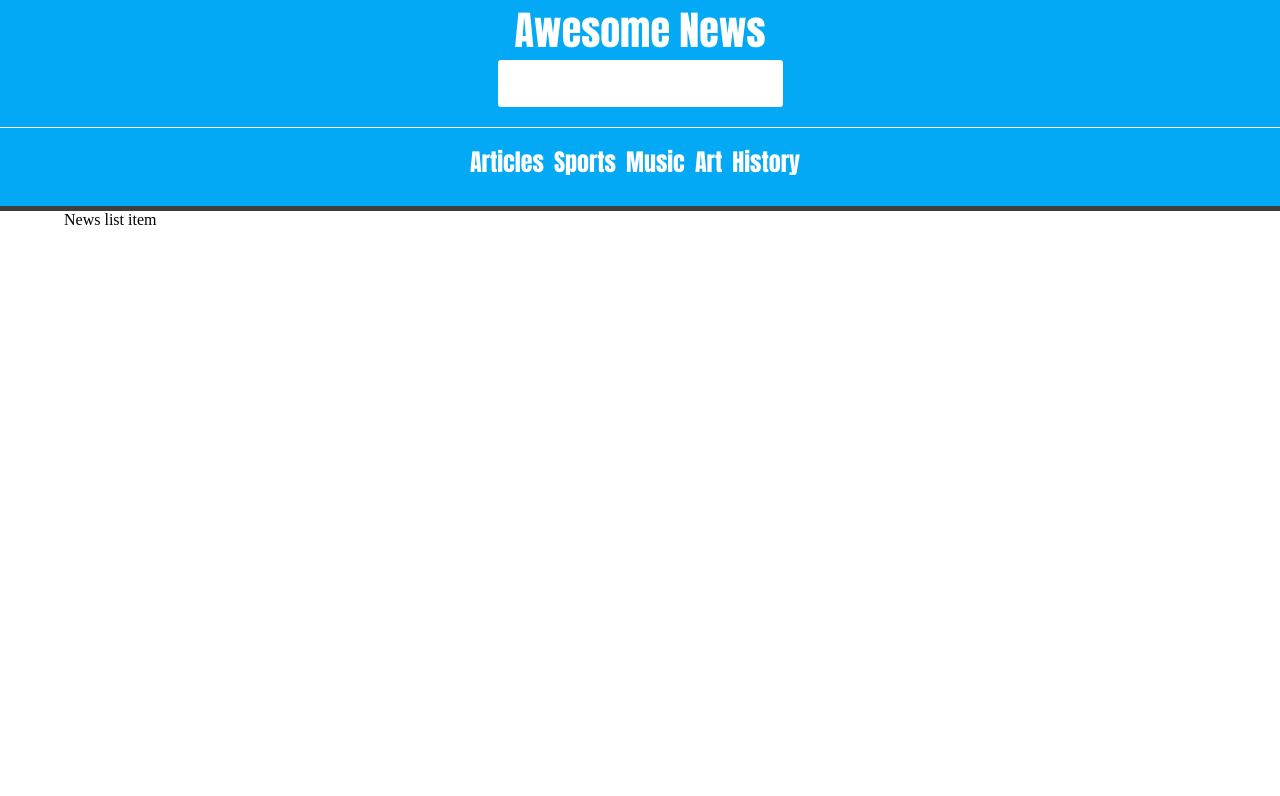
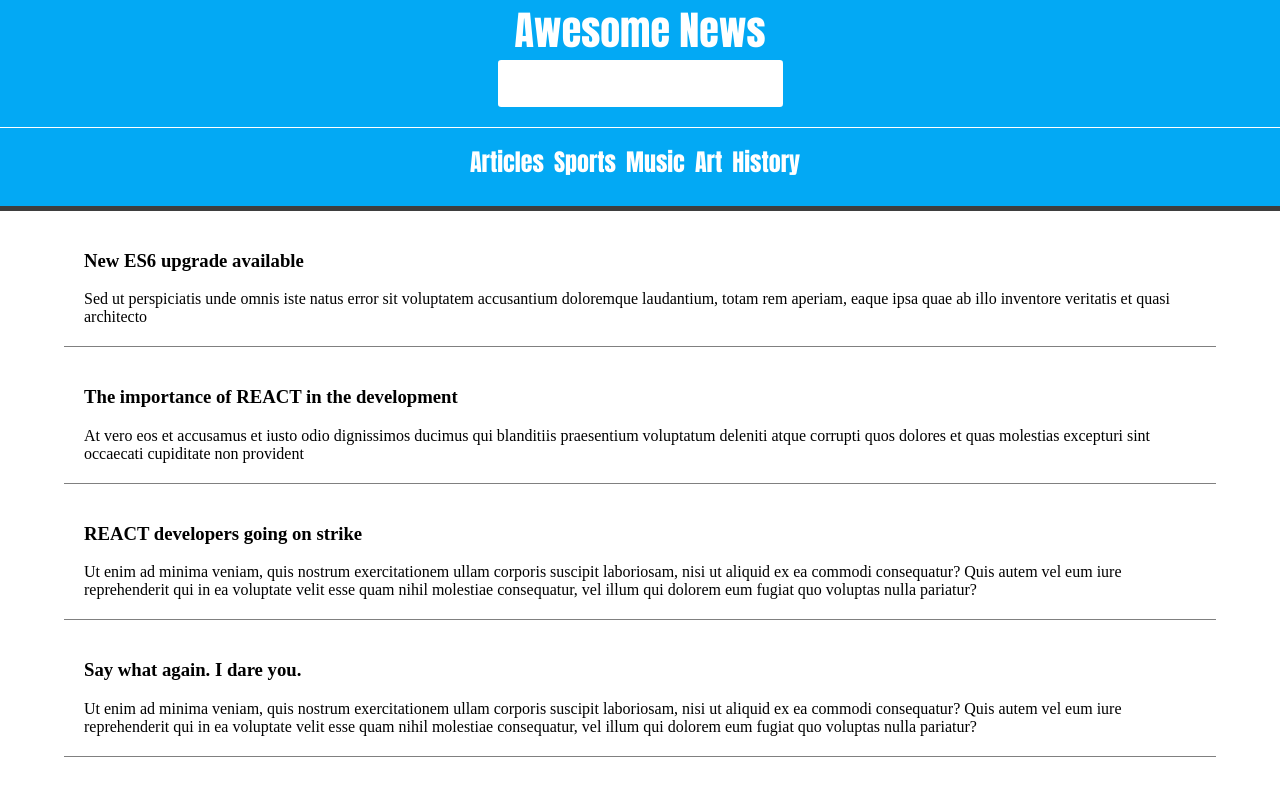
Before and after one commit to ferlobo1985/UDMY-REACT-FS24-One, a React (Vite) app: page / in a window 1280 px wide. Shown: the top 796 px of the page. Built offline with nearby package versions, Linux system fonts and the light colour scheme.

Commit message:
17-Props to news Item
17-Props to news Item

```diff
--- a/src/components/news_list.jsx
+++ b/src/components/news_list.jsx
@@ -2,11 +2,14 @@
 
 const NewsList = (props) => {
 
-    console.log(props.news)
+    const newsHandler = props.news.map( item =>(
+       <NewsListItem key={item.id} item={item}/>
+    ));
+
     return(
-        <div>
-            <NewsListItem/>
-        </div>
+        <>
+            { newsHandler }
+        </>
     )
 }
 
--- a/src/components/news_list_item.jsx
+++ b/src/components/news_list_item.jsx
@@ -1,9 +1,10 @@
-const NewsListItem = () => {
-    return(
+const NewsListItem = ({item}) => (
+    <div className="news_item">
+        <h3>{item.title}</h3>
         <div>
-            News list item
+            {item.feed}
         </div>
-    )
-}
+    </div>
+)
 
 export default NewsListItem;
```
